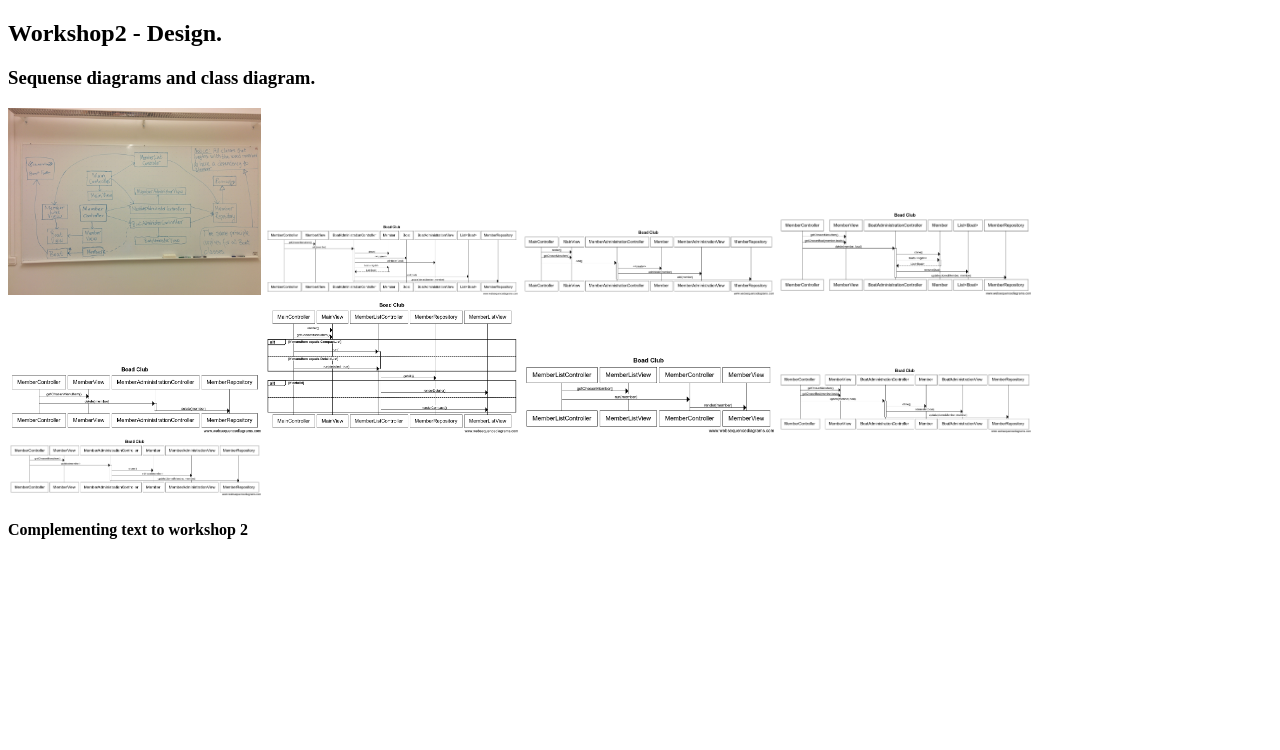
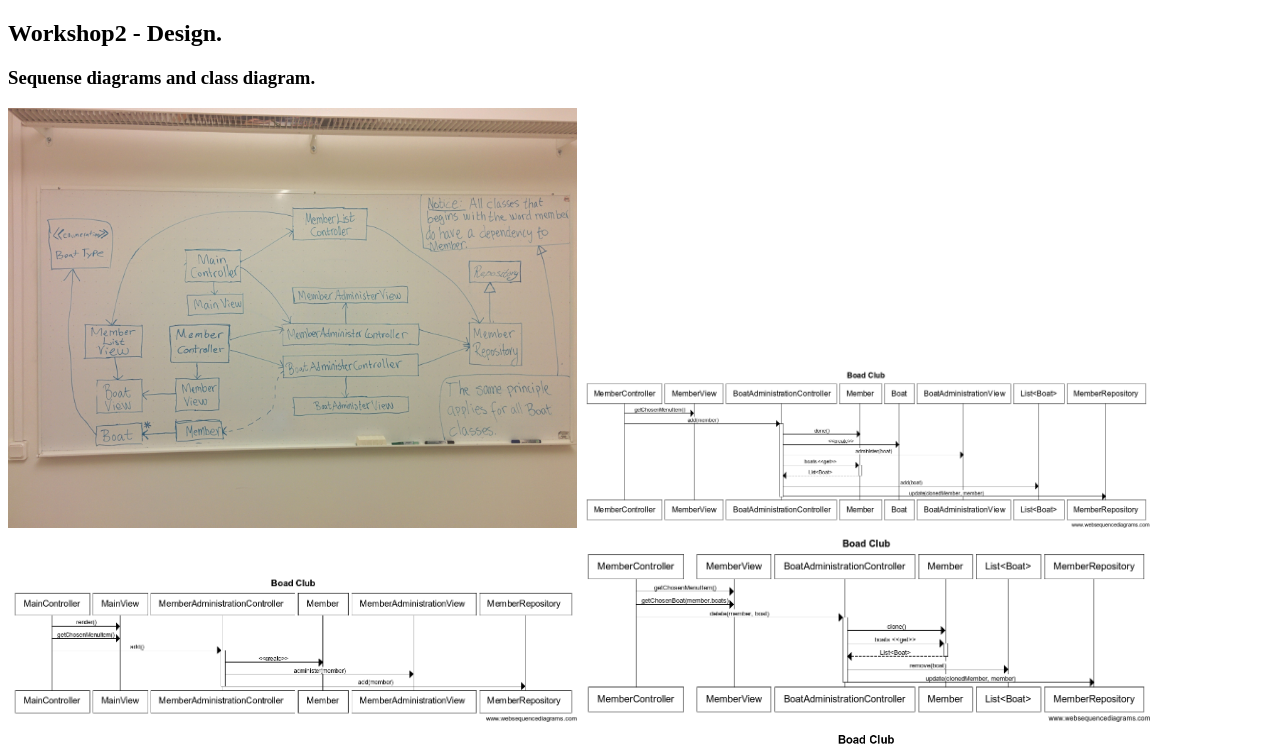
Before and after one commit to Grenmyr/Portfolio-Objektorienteradanalys, a plain HTML site: page pages/workshop2.html in a window 1280 px wide. Shown: the top 750 px of the page. Drawn offline with Linux system fonts and the light colour scheme.

Commit message:
workshop 2

```diff
--- a/pages/workshop2.html
+++ b/pages/workshop2.html
@@ -9,15 +9,15 @@
     <h3>
         Sequense diagrams and class diagram.
     </h3>
-    <img src="../pics/class%20diagram.jpg" width="20%">
-    <img src="../pics/add%20boat.png" width="20%">
-    <img src="../pics/add%20member.png" width="20%">
-    <img src="../pics/delete%20boat.png" width="20%">
-    <img src="../pics/delete%20member.png" width="20%">
-    <img src="../pics/display%20member%20lists.png" width="20%">
-    <img src="../pics/display%20member.png" width="20%">
-    <img src="../pics/edit%20boat.png" width="20%">
-    <img src="../pics/edit%20member.png" width="20%">
+    <img src="../pics/class%20diagram.jpg" width="45%">
+    <img src="../pics/add%20boat.png" width="45%">
+    <img src="../pics/add%20member.png" width="45%">
+    <img src="../pics/delete%20boat.png" width="45%">
+    <img src="../pics/delete%20member.png" width="45%">
+    <img src="../pics/display%20member%20lists.png" width="45%">
+    <img src="../pics/display%20member.png" width="45%">
+    <img src="../pics/edit%20boat.png" width="45%">
+    <img src="../pics/edit%20member.png" width="45%">
 
 
     <h4>Complementing text to workshop 2</h4>
```
